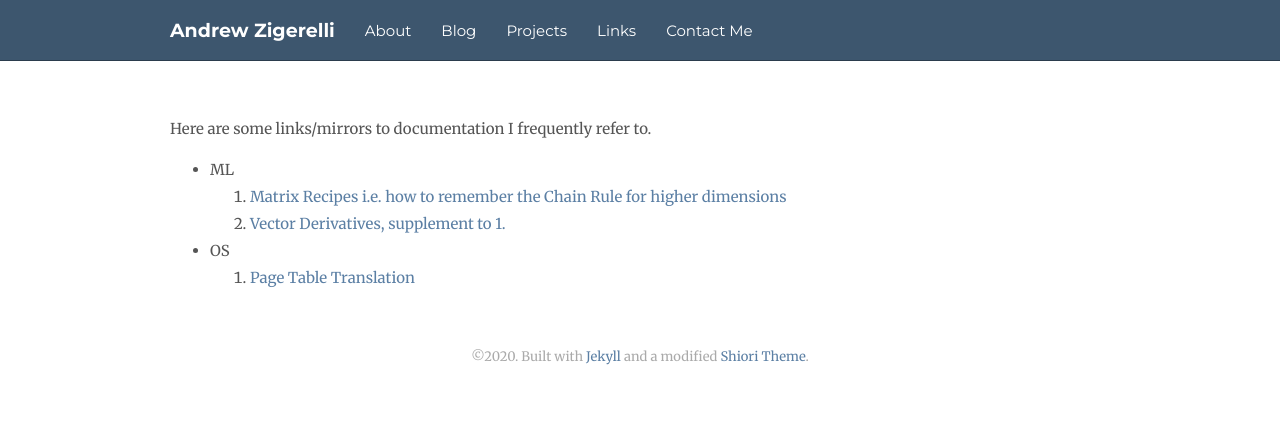
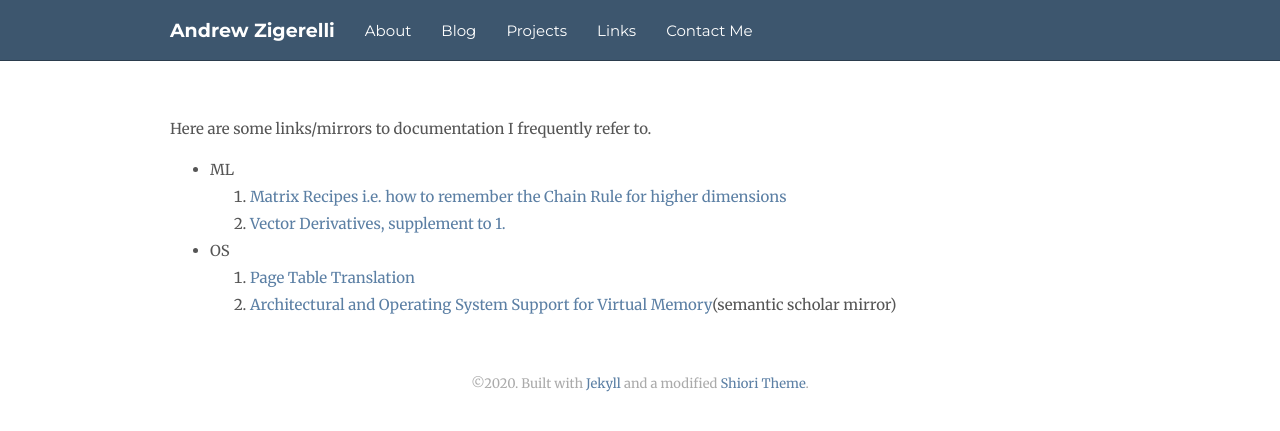
Before and after one commit to andrewzigerelli/andrewzigerelli.github.io, a Jekyll site: the page built from links.md, in a window 1280 px wide. Shown: the top 431 px of the page. Built offline with Jekyll 4.4.1, drawn with Linux system fonts in a browser that asks for light colours; nearby versions of some CDN libraries.

Commit message:
updated links, moved doc location

```diff
--- a/links.md
+++ b/links.md
@@ -12,3 +12,4 @@ Here are some links/mirrors to documentation I frequently refer to.
 
 * OS
     1. [Page Table Translation](../documents/AMD64-Vol2-Ch5.pdf)
+    2. [Architectural and Operating System Support for Virtual Memory](../documents/AOSVM.pdf)(semantic scholar mirror)
```
Also changed, not shown: 2 other files.
